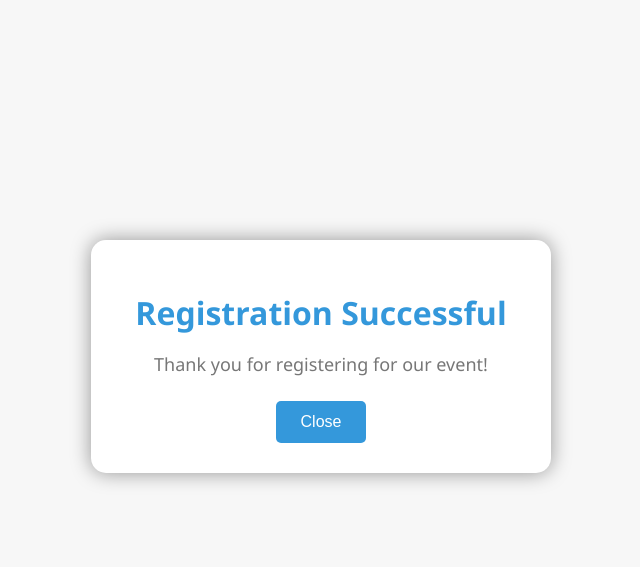
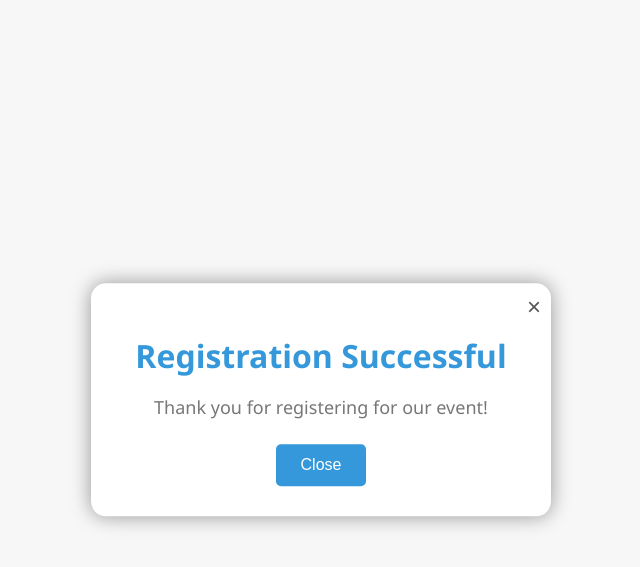
Before and after one commit to Ramsey99/fest-registration, a Flask app: page /success in a window 1280 px wide. Shown: the top 567 px of the page, without its empty margins (319-959 px from the left). Run offline with Flask 3, Linux system fonts and the light colour scheme.

Commit message:
Update success.html

```diff
--- a/templates/success.html
+++ b/templates/success.html
@@ -1,7 +1,9 @@
 <!DOCTYPE html>
-<html>
+<html lang="en">
 
 <head>
+    <meta charset="UTF-8">
+    <meta name="viewport" content="width=device-width, initial-scale=1.0">
     <title>Success</title>
     <style>
         body {
@@ -13,9 +15,9 @@
 
         .popup {
             position: fixed;
-            top: 30%;
+            top: 50%;
             left: 50%;
-            transform: translateX(-50%);
+            transform: translate(-50%, -50%);
             background-color: #ffffff;
             padding: 30px;
             border-radius: 15px;
@@ -72,13 +74,15 @@
     <script>
         function closePopup() {
             document.getElementById("popup").style.display = "none";
-            window.location.href = "{{ url_for('index') }}";
+            // Redirect to index page or change URL based on the backend route
+            window.location.href = "{{ url_for('index') }}"; // Ensure 'index' route exists in your Flask app
         }
     </script>
 </head>
 
 <body>
     <div id="popup" class="popup">
+        <span class="close-icon" onclick="closePopup()">×</span>
         <h1>Registration Successful</h1>
         <p>Thank you for registering for our event!</p>
         <div class="btn-container">
```
